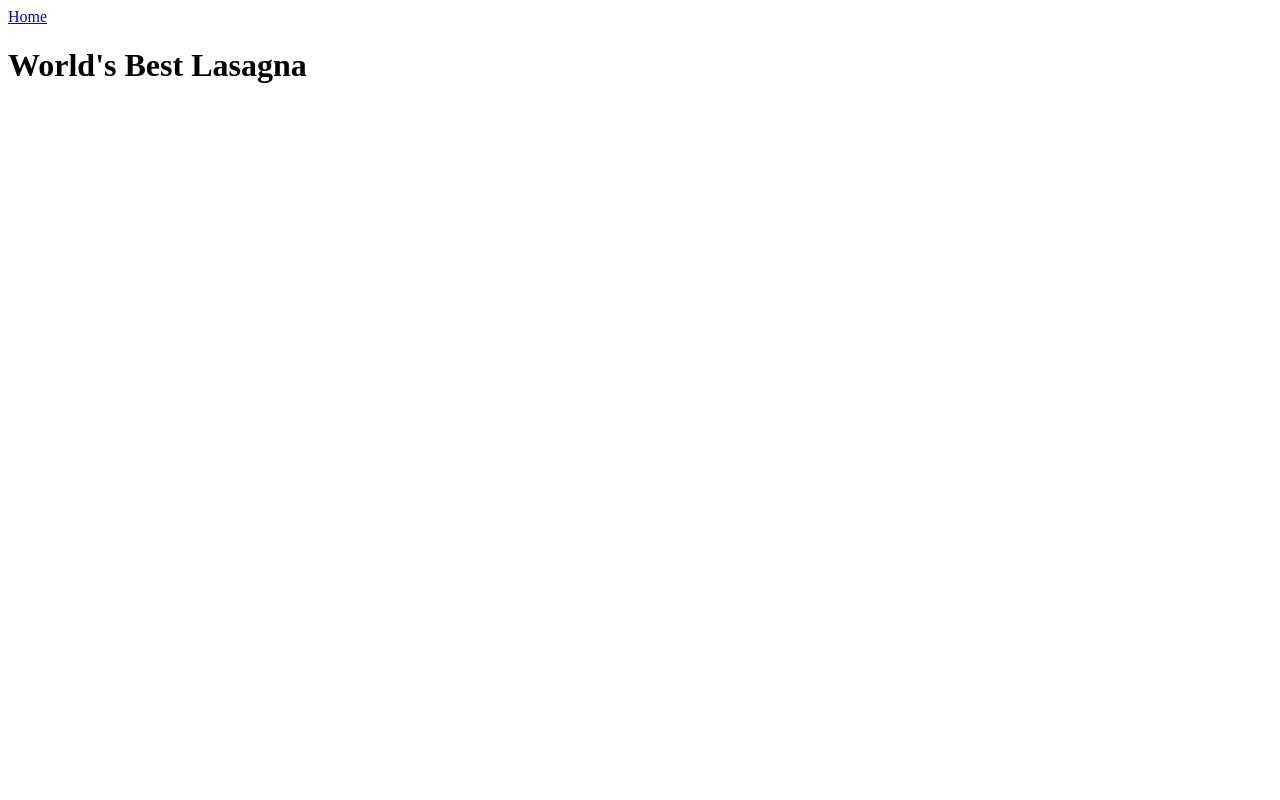
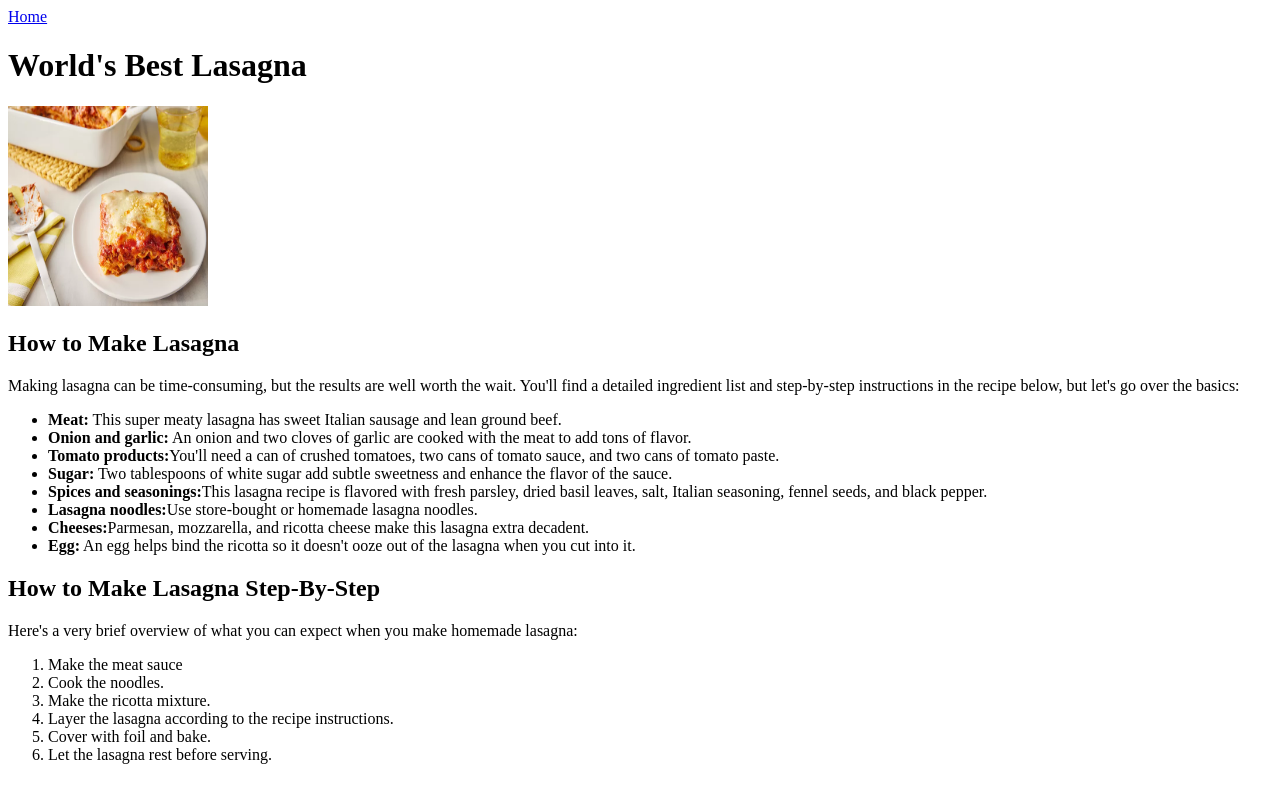
Before and after one commit to CodeWithNas/odin-recipes, a plain HTML site: page recipes/lasagna.html in a window 1280 px wide. Drawn offline with Linux system fonts and the light colour scheme.

Commit message:
Add The content and structure of the lasagna recipe

```diff
--- a/recipes/lasagna.html
+++ b/recipes/lasagna.html
@@ -7,6 +7,34 @@
 <body>
     <a href="../index.html">Home</a>
     <h1>World's Best Lasagna</h1>
+    <img width="200px" height="200px" src="./images/lasagna.png" alt="Photo of a piece of lasagna">
 
+    <div>
+     <h2>How to Make Lasagna</h2>
+     <p>Making lasagna can be time-consuming, but the results are well worth the wait. You'll find a detailed ingredient list and step-by-step instructions in the recipe below, but let's go over the basics:</p>
+     <ul>
+        <li><strong>Meat:</strong> This super meaty lasagna has sweet Italian sausage and lean ground beef.</li>
+        <li><strong>Onion and garlic:</strong> An onion and two cloves of garlic are cooked with the meat to add tons of flavor.</li>
+        <li><strong>Tomato products:</strong>You'll need a can of crushed tomatoes, two cans of tomato sauce, and two cans of tomato paste.</li>
+        <li><strong>Sugar:</strong> Two tablespoons of white sugar add subtle sweetness and enhance the flavor of the sauce.</li>
+        <li><strong>Spices and seasonings:</strong>This lasagna recipe is flavored with fresh parsley, dried basil leaves, salt, Italian seasoning, fennel seeds, and black pepper.</li>
+        <li><strong>Lasagna noodles:</strong>Use store-bought or homemade lasagna noodles.</li>
+        <li><strong>Cheeses:</strong>Parmesan, mozzarella, and ricotta cheese make this lasagna extra decadent.</li>
+        <li><strong>Egg:</strong> An egg helps bind the ricotta so it doesn't ooze out of the lasagna when you cut into it.</li>
+     </ul>
+    </div>
+
+    <div>
+     <h2>How to Make Lasagna Step-By-Step</h2>
+     <p>Here's a very brief overview of what you can expect when you make homemade lasagna:</p>
+     <ol>
+        <li>Make the meat sauce</li>
+        <li>Cook the noodles.</li>
+        <li>Make the ricotta mixture.</li>
+        <li>Layer the lasagna according to the recipe instructions.</li>
+        <li>Cover with foil and bake.</li>
+        <li>Let the lasagna rest before serving.</li>
+     </ol>
+    </div>
 </body>
 </html>
```
Also changed, not shown: recipes/images/lasagna.png (added).
